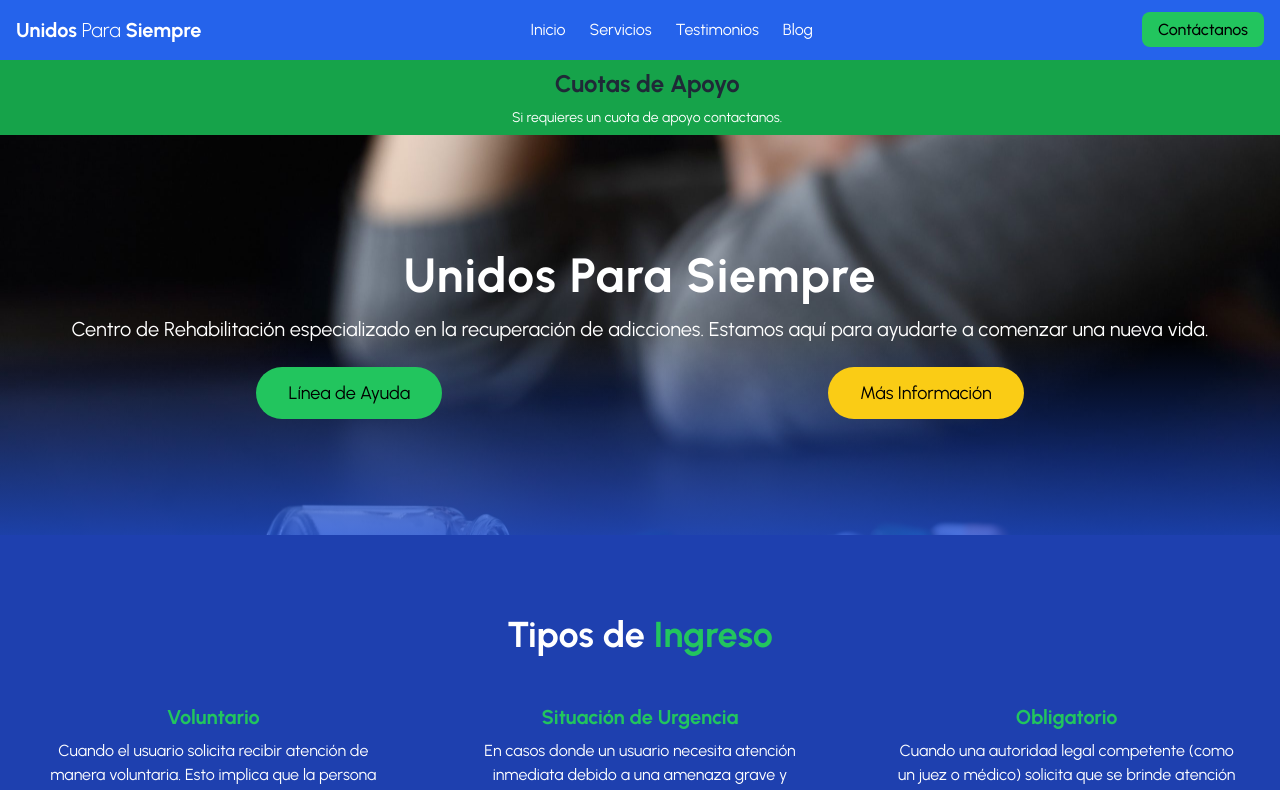
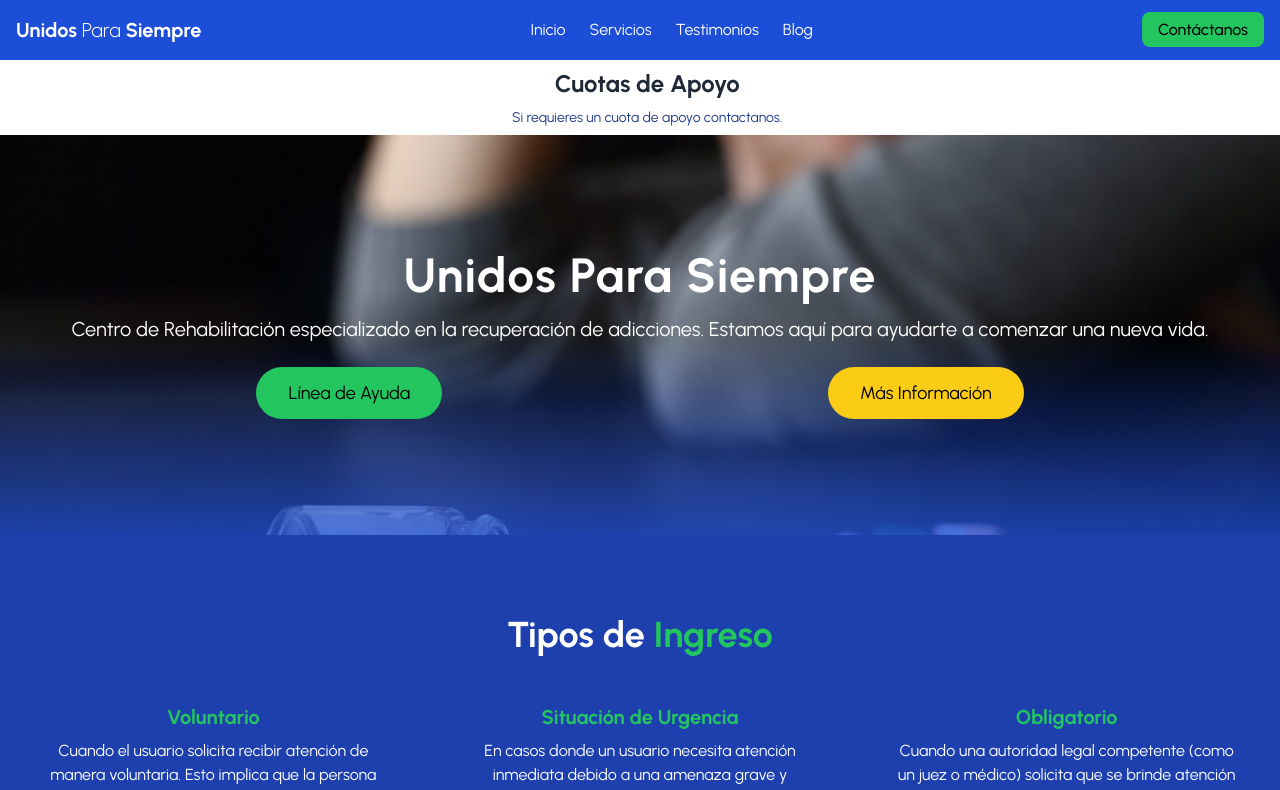
Before and after one commit to GiovanniNaf/unidosparasiempre-website, a Next.js app: page / in a window 1280 px wide. Shown: the top 790 px of the page. Built offline with nearby package versions, Linux system fonts and the light colour scheme.

Commit message:
Ajustes banner color

```diff
--- a/components/BannerCarrosel.js
+++ b/components/BannerCarrosel.js
@@ -32,7 +32,7 @@ const HeaderBannerCarrousel = () => {
   }, []);
 
   return (
-    <section className="relative w-full h-[75px] bg-green-600 overflow-hidden">
+    <section className="relative w-full h-[75px] bg-white overflow-hidden">
       {/* Contenedor del carrousel con deslizamiento */}
       <div
         className="flex transition-transform duration-1000"
@@ -46,7 +46,7 @@ const HeaderBannerCarrousel = () => {
             className="w-full flex-shrink-0 h-full flex flex-col justify-center items-center text-center px-4 py-2"
           >
             <h2 className="text-2xl font-bold text-gray-800">{banner.title}</h2>
-            <p className="text-sm text-white mt-2">{banner.description}</p>
+            <p className="text-sm text-blue-900 mt-2">{banner.description}</p>
           </div>
         ))}
       </div>
--- a/components/Header.js
+++ b/components/Header.js
@@ -9,7 +9,7 @@ const Header = () => {
   };
 
   return (
-    <header className="bg-blue-600 text-white">
+    <header className="bg-blue-700 text-white">
       <div className="max-w-7xl mx-auto px-4">
         {/* Barra superior */}
         <div className="flex justify-between items-center py-4">
--- a/components/Layout.js
+++ b/components/Layout.js
@@ -6,7 +6,7 @@ const Layout = ({ children }) => {
   return (
     <div className="flex flex-col min-h-screen">
       <Header />
-      <main className="flex-grow p-4">{children}</main>
+      <main className="flex-grow">{children}</main>
       <Footer />
     </div>
   )
--- a/components/WhatsHappening.js
+++ b/components/WhatsHappening.js
@@ -24,7 +24,7 @@ const WhatsHappening = () => {
             <div className="bg-white p-6 rounded-lg shadow-lg w-full max-w-96 sm:max-w-full mx-auto">
               <div className="relative w-full overflow-hidden rounded-lg" style={{ paddingTop: "56.25%" }}>
                 <iframe
-                  src="https://drive.google.com/file/d/1sOwVgo2gdgiO0UITUgFa_5WrYh4i91wH/preview"
+                  src="https://drive.google.com/file/d/1zkdj2i70BsuSQjUL7tHp6CSgYdZUxCIO/preview"
                   title="Evento 2"
                   frameBorder="0"
                   allow="autoplay"
--- a/pages/index.js
+++ b/pages/index.js
@@ -12,13 +12,14 @@ import TiposDeIngreso from '@/components/TiposdeIngreso';
 import ModalidadOnline from '@/components/ModOnline';
 import ProgramaIntervencion from '@/components/Intervencion';
 import WhatsHappening from '@/components/WhatsHappening';
+import Layout from '@/components/Layout';
 
 
 export default function Home() {
   return (
     <div>
 
-      <Header />
+      <Layout>
       <Banner />
       {/* Sección Principal - Hero con imagen de fondo y degradado */}
       <section className="relative bg-cover bg-center h-[50vh]" style={{ backgroundImage: "url('/images/hero-bg.jpeg')" }}>
@@ -58,7 +59,7 @@ export default function Home() {
     <WhatsHappening/>
 
       {/* Footer */}
-      <Footer />
+      </Layout>
     </div>
   )
 }
```
